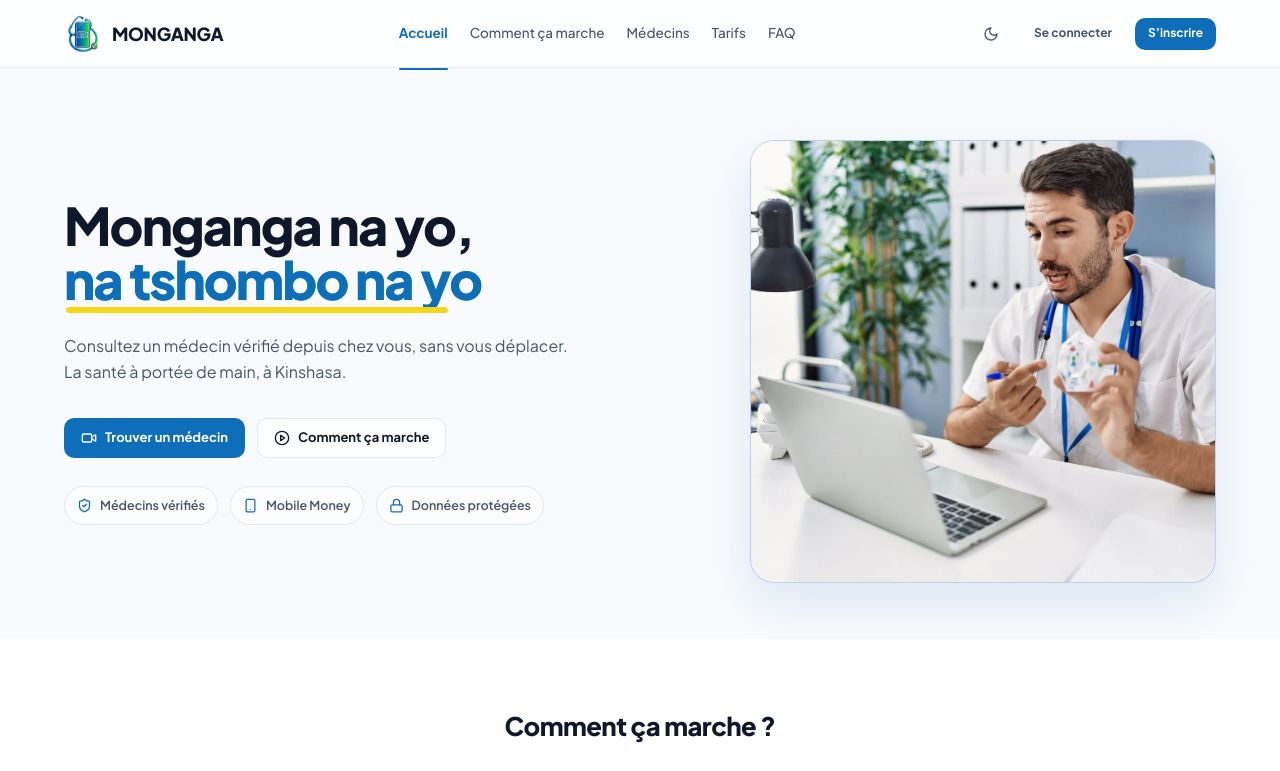
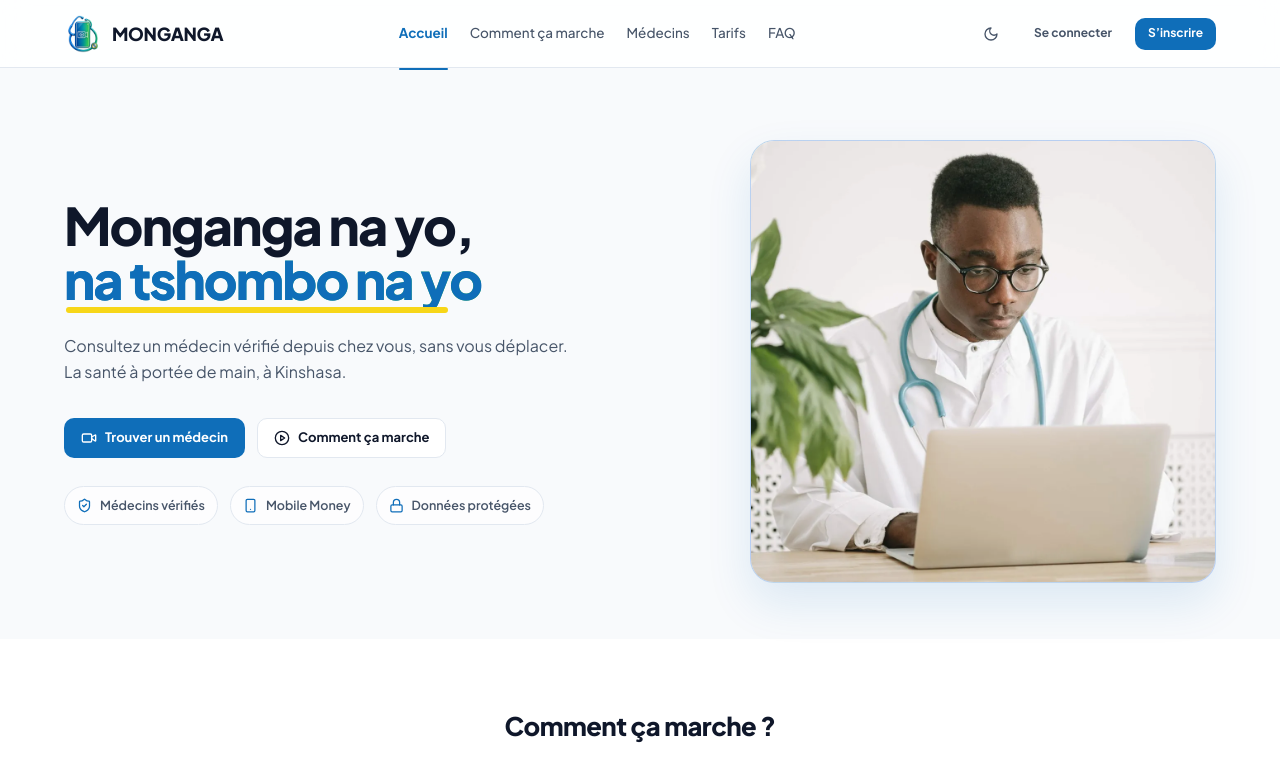
Before and after one commit to PontienElquatro/Monganga-app, a Next.js app: page / in a window 1280 px wide. Shown: the top 771 px of the page. Built offline with nearby package versions, Linux system fonts and the light colour scheme; no server answers.

Commit message:
Accueil : nouvelle photo (médecin noir en téléconsultation)
Co-Authored-By: Claude Opus 5.5 <noreply@anthropic.com>
Claude-Session: https://claude.ai/code/session_013wc3QZEzDQZdsNkRtXab93

```diff
--- a/app/(public)/page.tsx
+++ b/app/(public)/page.tsx
@@ -22,7 +22,7 @@ export default function AccueilPage() {
             </div>
           </div>
           <div className="hero-visual slide-in-right">
-            <img className="hero-visual-image" src="/images/doctor-teleconsultation.webp" alt="Médecin en téléconsultation avec une patiente"
+            <img className="hero-visual-image" src="/images/medecin-teleconsultation.webp" alt="Médecin congolais en téléconsultation sur son ordinateur"
                  width={1600} height={1067} fetchPriority="high" decoding="async" />
           </div>
         </div>
```
Also changed, not shown: public/images/doctor-teleconsultation.webp (deleted), public/images/medecin-teleconsultation.webp (added).
